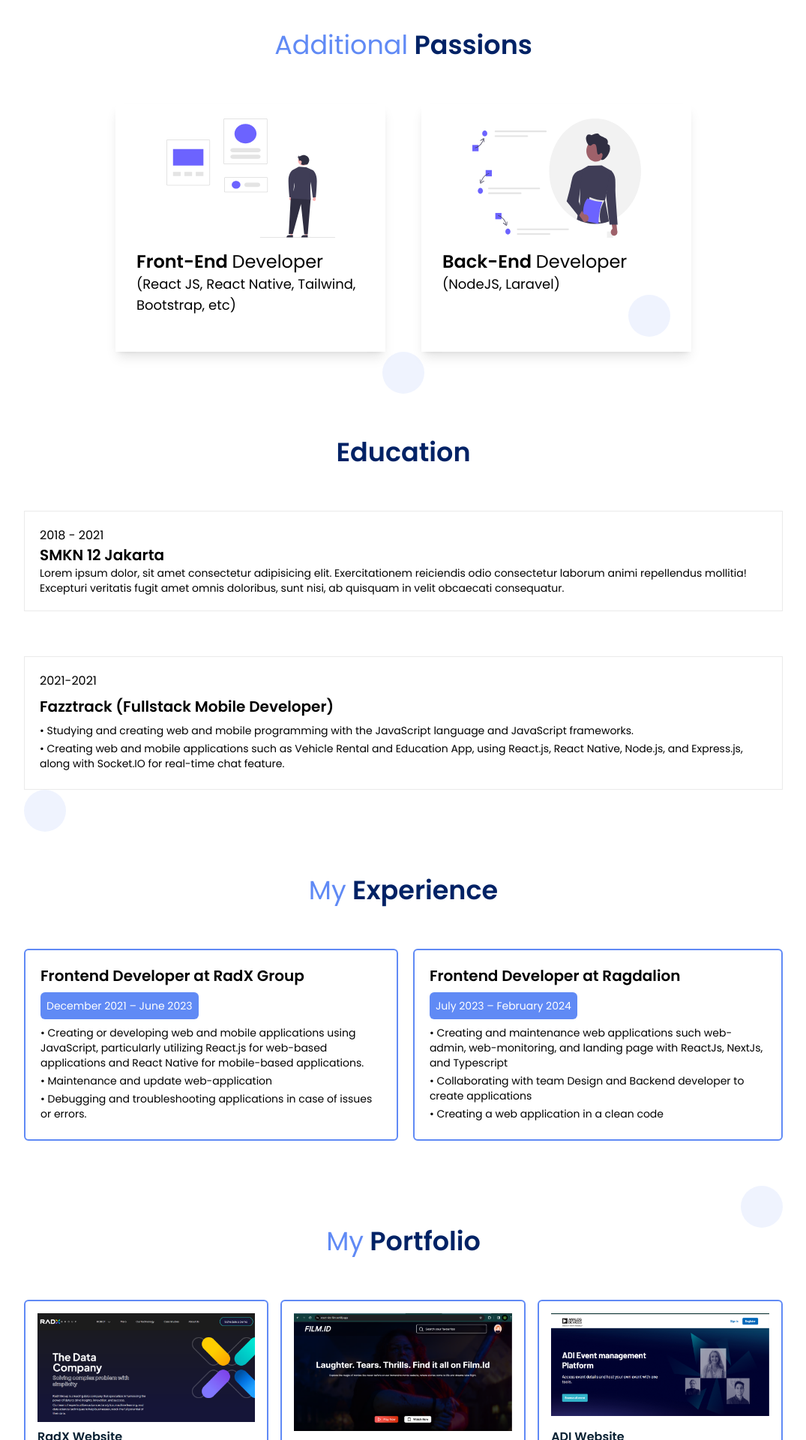
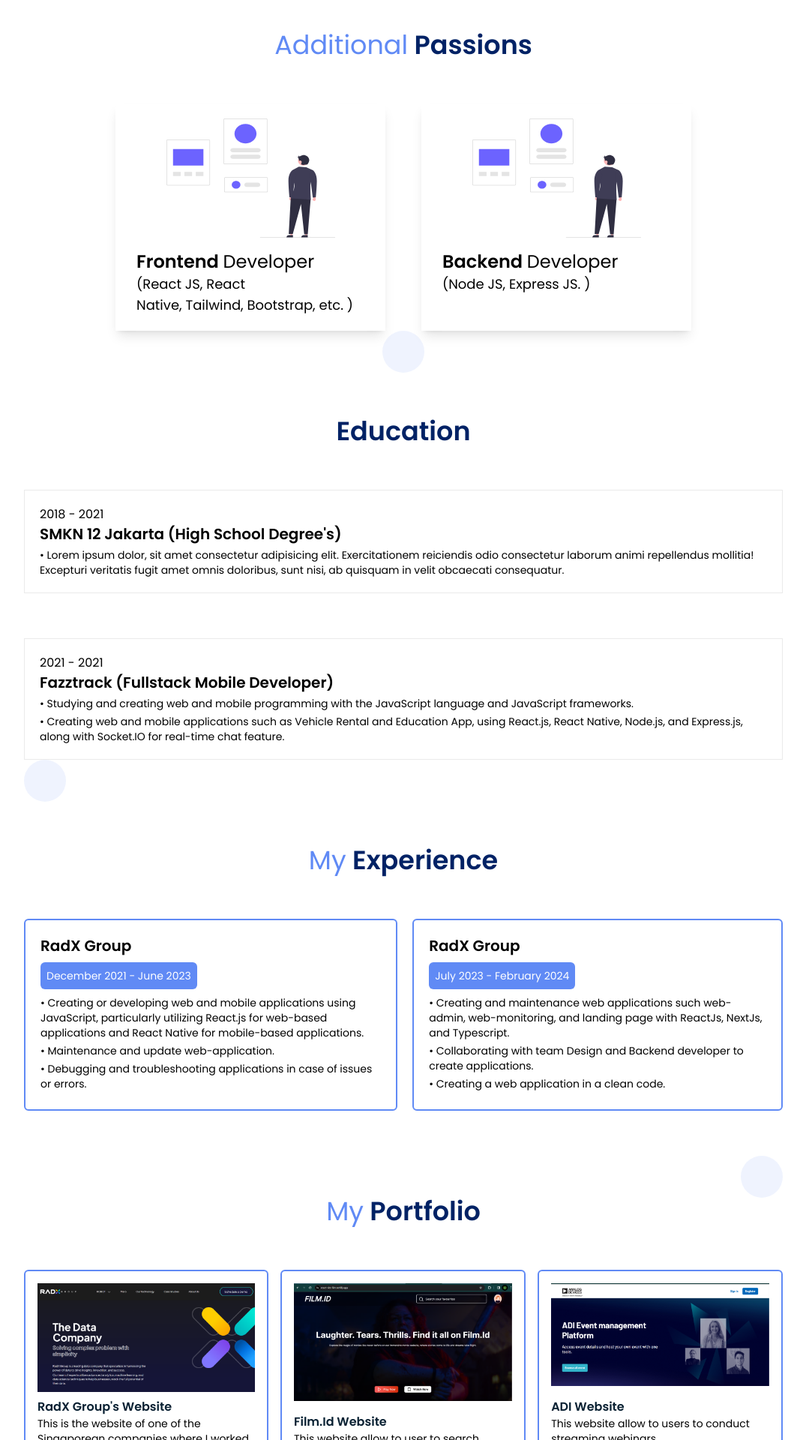
Before and after one commit to berlianstr/my-website, a React (Vite) app: page / in a window 1280 px wide. Shown: the part 580-2500 px from the top of the page at 75% size, without its empty margins (102-1177 px from the left). Built offline with nearby package versions, Linux system fonts and the light colour scheme.

Commit message:
used dummy data

```diff
--- a/package.json
+++ b/package.json
@@ -16,6 +16,7 @@
     "autoprefixer": "^10.4.16",
     "framer-motion": "^10.18.0",
     "lucide-react": "^0.308.0",
+    "moment": "^2.30.1",
     "postcss": "^8.4.33",
     "react": "^18.2.0",
     "react-dom": "^18.2.0",
--- /dev/null
+++ b/src/data/api/data-user.json
@@ -0,0 +1,105 @@
+{
+  "name": "Berlian Gymnastiar",
+  "phone": "085894775579",
+  "email": "berliangymnastiar@gmail.com",
+  "experience": [
+    {
+      "startDate": "12-01-2021",
+      "endDate": "06-01-2023",
+      "role": "Frontend Developer",
+      "company": "RadX Group",
+      "description": "",
+      "listJobDetails": [
+        "Creating or developing web and mobile applications using JavaScript, particularly utilizing React.js for web-based applications and React Native for mobile-based applications.",
+        "Maintenance and update web-application.",
+        "Debugging and troubleshooting applications in case of issues or errors."
+      ]
+    },
+    {
+      "startDate": "07-01-2023",
+      "endDate": "02-01-2024",
+      "role": "Frontend Developer",
+      "company": "RadX Group",
+      "description": "",
+      "listJobDetails": [
+        "Creating and maintenance web applications such web-admin, web-monitoring, and landing page with ReactJs, NextJs, and Typescript.",
+        "Collaborating with team Design and Backend developer to create applications.",
+        "Creating a web application in a clean code."
+      ]
+    }
+  ],
+  "education": [
+    {
+      "startDate": "2018",
+      "endDate": "2021",
+      "major": "High School Degree's",
+      "schoolName": "SMKN 12 Jakarta",
+      "location": "Indonesia",
+      "description": [
+        "Lorem ipsum dolor, sit amet consectetur adipisicing elit. Exercitationem reiciendis odio consectetur laborum animi repellendus mollitia! Excepturi veritatis fugit amet omnis doloribus, sunt nisi, ab quisquam in velit obcaecati consequatur."
+      ]
+    },
+    {
+      "startDate": "2021",
+      "endDate": "2021",
+      "major": "Fullstack Mobile Developer",
+      "schoolName": "Fazztrack",
+      "location": "Indonesia",
+      "description": [
+        "Studying and creating web and mobile programming with the JavaScript language and JavaScript frameworks.",
+        "Creating web and mobile applications such as Vehicle Rental and Education App, using React.js, React Native, Node.js, and Express.js, along with Socket.IO for real-time chat feature."
+      ]
+    }
+  ],
+  "skills": [
+    {
+      "name": "Frontend",
+      "stacks": ["React JS", "React Native", "Tailwind", "Bootstrap", "etc"],
+      "icon": ""
+    },
+    {
+      "name": "Backend",
+      "stacks": ["Node JS", "Express JS"]
+    }
+  ],
+  "certificate": [],
+  "portfolio": [
+    {
+      "startDate": "2023",
+      "endDate": "2023",
+      "name": "RadX Group's Website",
+      "description": "This is the website of one of the Singaporean companies where I worked. This is a website created using React JS, Tailwind CSS, and others.",
+      "imageUrl": "",
+      "linkUrl": "https://radx.sg/",
+      "linkGithub": "",
+      "tag": ["React", "Tailwind CSS"]
+    },
+    {
+      "startDate": "2023",
+      "endDate": "2023",
+      "name": "Film.Id Website",
+      "description": "This website allow to user to search movies they want to know about. They also can view the rating, and the who are the actors in the film.",
+      "imageUrl": "",
+      "linkUrl": "https://react-vite-film.netlify.app/",
+      "linkGithub": "https://github.com/berlianstr/react-vite-movie",
+      "tag": ["React", "Tailwind CSS", "Vite"]
+    },
+    {
+      "startDate": "2023",
+      "endDate": "2023",
+      "name": "ADI Event Management",
+      "description": "This website allow to users to conduct streaming webinars.",
+      "imageUrl": "",
+      "linkUrl": "https://webinar.analogdevices.events/",
+      "linkGithub": "",
+      "tag": [
+        "React",
+        "Tailwind CSS",
+        "Ant Design",
+        "Redux",
+        "Vonage",
+        "Firebase"
+      ]
+    }
+  ]
+}
--- a/src/pages/LandingPage/AdditionalPassions.tsx
+++ b/src/pages/LandingPage/AdditionalPassions.tsx
@@ -1,17 +1,24 @@
 import frontendImg from "@assets/images/svg/frontend.svg";
-import backendImg from "@assets/images/svg/backend.svg";
 import TextTitleSection from "@components/TextTitleSection";
 import BlueCircle from "@components/BlueCircle";
 import { Element } from "react-scroll";
 import { motion } from "framer-motion";
+import useLandingPageViewModel from "./LandingPageViewModel";
 import useGlobalHooks from "@hooks/GlobalHooks";
 
-export default function AdditionalPassions() {
+export default function AdditionalPassions({
+  model,
+}: {
+  model: ReturnType<typeof useLandingPageViewModel>;
+}) {
   const hooks = useGlobalHooks();
   return (
     <Element name="passions">
       <motion.div
-        style={{ scale: hooks.scaleProgress, opacity: hooks.opacityProgress }}
+        style={{
+          scale: hooks.scaleProgress,
+          opacity: hooks.opacityProgress,
+        }}
         ref={hooks.ref}
         className="flex flex-col gap-[60px] mb-3 last:mb-0"
       >
@@ -20,29 +27,30 @@ export default function AdditionalPassions() {
         </div>
         <TextTitleSection title1="Additional" title2="Passions" />
         <div className="flex md:flex-row flex-col justify-center gap-12">
-          <div className="bg-secondaryWhite max-w-[360px] w-full shadow-lg py-5 px-7">
+          {model.dataUser?.skills?.map((skill, index) => (
+            <div
+              className="bg-secondaryWhite max-w-[360px] w-full shadow-lg py-5 px-7"
+              key={index}
+            >
               <div className="flex justify-center">
                 <img src={frontendImg} className="max-w-60" alt="frontend" />
               </div>
               <p className="font-semibold md:text-2xl text-xl mt-4">
-              Front-End <span className="font-normal">Developer</span>
+                {skill.name} <span className="font-normal">Developer</span>
               </p>
               <p className="md:text-lg text-base">
-              (React JS, React Native, Tailwind, Bootstrap, etc)
+                (
+                {skill.stacks.map((stack, stackIndex) => (
+                  <span key={stackIndex}>
+                    {stack}
+                    {stackIndex === skill.stacks.length - 1 ? "." : ","}
+                    &nbsp;
+                  </span>
+                ))}
+                )
               </p>
             </div>
-          <div className="bg-secondaryWhite md:max-w-[360px] w-full shadow-lg py-5 px-7">
-            <div className="flex justify-center">
-              <img src={backendImg} className="max-w-60" alt="backend" />
-            </div>
-            <p className="font-semibold md:text-2xl text-xl mt-4">
-              Back-End <span className="font-normal">Developer</span>
-            </p>
-            <p className="md:text-lg text-base">(NodeJS, Laravel)</p>
-            <div className="flex justify-end">
-              <BlueCircle />
-            </div>
-          </div>
+          ))}
         </div>
       </motion.div>
     </Element>
--- a/src/pages/LandingPage/Education.tsx
+++ b/src/pages/LandingPage/Education.tsx
@@ -1,15 +1,23 @@
 import BlueCircle from "@components/BlueCircle";
 import TextTitleSection from "@components/TextTitleSection";
-import useGlobalHooks from "@hooks/GlobalHooks";
 import { motion } from "framer-motion";
 import { Element } from "react-scroll";
+import useLandingPageViewModel from "./LandingPageViewModel";
+import useGlobalHooks from "@hooks/GlobalHooks";
 
-export default function Education() {
+export default function Education({
+  model,
+}: {
+  model: ReturnType<typeof useLandingPageViewModel>;
+}) {
   const hooks = useGlobalHooks();
   return (
     <Element name="education">
       <motion.div
-        style={{ scale: hooks.scaleProgress, opacity: hooks.opacityProgress }}
+        style={{
+          scale: hooks.scaleProgress,
+          opacity: hooks.opacityProgress,
+        }}
         ref={hooks.ref}
         className="flex flex-col  gap-[60px] mb-3 last:mb-0"
       >
@@ -18,33 +26,23 @@ export default function Education() {
         </div>
         <TextTitleSection title2="Education" />
         <div className="contents">
-          <div className="box">
-            <h4>2018 - 2021</h4>
-            <label className="font-semibold text-xl">SMKN 12 Jakarta</label>
-            <p className="text-sm">
-              Lorem ipsum dolor, sit amet consectetur adipisicing elit.
-              Exercitationem reiciendis odio consectetur laborum animi
-              repellendus mollitia! Excepturi veritatis fugit amet omnis
-              doloribus, sunt nisi, ab quisquam in velit obcaecati consequatur.
-            </p>
-          </div>
-          <div className="box flex flex-col gap-2">
-            <h4>2021-2021</h4>
-            <label className="font-semibold text-xl">
-              Fazztrack (Fullstack Mobile Developer)
-            </label>
-            <ul>
-              <li className="text-sm mb-1">
-                • Studying and creating web and mobile programming with the
-                JavaScript language and JavaScript frameworks.
-              </li>
-              <li className="text-sm mb-1">
-                • Creating web and mobile applications such as Vehicle Rental
-                and Education App, using React.js, React Native, Node.js, and
-                Express.js, along with Socket.IO for real-time chat feature.
-              </li>
-            </ul>
-          </div>
+          {model.dataUser?.education?.map((item, index) => {
+            return (
+              <div className="box" key={index}>
+                <h4>
+                  {item.startDate} - {item.endDate}
+                </h4>
+                <label className="font-semibold text-xl">
+                  {item.schoolName} ({item.major})
+                </label>
+                {item.description?.map((desc, idx) => (
+                  <p className="text-sm mt-1" key={idx}>
+                    • {desc}
+                  </p>
+                ))}
+              </div>
+            );
+          })}
         </div>
       </motion.div>
     </Element>
--- a/src/pages/LandingPage/LandingPage.tsx
+++ b/src/pages/LandingPage/LandingPage.tsx
@@ -2,18 +2,20 @@
 import AdditionalPassions from "./AdditionalPassions";
 import Education from "./Education";
 import HeroSection from "./HeroSection";
+import useLandingPageViewModel from "./LandingPageViewModel";
 import PortfolioSection from "./PortfolioSection";
 import WorkExperienceSection from "./WorkExperienceSection";
 
 export default function LandingPage() {
+  const model = useLandingPageViewModel();
   return (
     <div className="mt-11 lg:px-[134px] md:px-20 px-7 flex flex-col  overflow-hidden">
-      <HeroSection />
+      <HeroSection model={model} />
       {/* <AboutSection /> */}
-      <AdditionalPassions />
-      <Education />
-      <WorkExperienceSection />
-      <PortfolioSection />
+      <AdditionalPassions model={model} />
+      <Education model={model} />
+      <WorkExperienceSection model={model} />
+      <PortfolioSection model={model} />
     </div>
   );
 }
--- /dev/null
+++ b/src/pages/LandingPage/LandingPageViewModel.tsx
@@ -0,0 +1,57 @@
+import { useEffect, useState } from "react";
+import dummyUser from "../../data/api/data-user.json";
+
+interface IExperienceProps {
+  startDate: string;
+  endDate: string;
+  role: string;
+  company: string;
+  description: string;
+  listJobDetails: string[];
+}
+
+interface IPortfolioProps {
+  startDate: string;
+  endDate: string;
+  name: string;
+  description: string;
+  imageUrl: string;
+  linkUrl: string;
+  linkGithub: string;
+  tag: string[];
+}
+
+export interface IEducationProps {
+  startDate: string;
+  endDate: string;
+  major: string;
+  schoolName: string;
+  location: string;
+  description: string[];
+}
+export interface ISkillsProps {
+  name: string;
+  stacks: string[];
+}
+
+export interface IDataUserProps {
+  name: string;
+  phone: string;
+  email: string;
+  skills: ISkillsProps[];
+  experience: IExperienceProps[];
+  education: IEducationProps[];
+  certificate: any[];
+  portfolio: IPortfolioProps[];
+}
+
+export default function useLandingPageViewModel() {
+  const [dataUser, setDataUser] = useState<IDataUserProps>();
+  useEffect(() => {
+    setDataUser(dummyUser);
+  }, [dummyUser]);
+
+  return {
+    dataUser,
+  };
+}
--- a/src/pages/LandingPage/PortfolioSection.tsx
+++ b/src/pages/LandingPage/PortfolioSection.tsx
@@ -7,8 +7,13 @@ import { Element } from "react-scroll";
 import useGlobalHooks from "@hooks/GlobalHooks";
 import { motion } from "framer-motion";
 import ContainerCard from "@components/Cards/ContainerCard";
+import useLandingPageViewModel from "./LandingPageViewModel";
 
-export default function PortfolioSection() {
+export default function PortfolioSection({
+  model,
+}: {
+  model: ReturnType<typeof useLandingPageViewModel>;
+}) {
   const hooks = useGlobalHooks();
   return (
     <Element name="portfolio">
@@ -23,17 +28,16 @@ export default function PortfolioSection() {
             <img src={radxImg} className="w-fit" alt="radx" />
             <div>
               <label className="font-semibold text-textBlue">
-                RadX Website
+                {model.dataUser?.portfolio[0]?.name}
               </label>
               <p className="text-sm">
-                This is the website of one of the Singaporean companies where I
-                worked. This is a website created using React JS, Tailwind CSS,
-                and others.
+                {model.dataUser?.portfolio[0]?.description}
               </p>
             </div>
             <div className="flex flex-wrap gap-2">
-              <Tag title="React" />
-              <Tag title="Tailwind CSS" />
+              {model.dataUser?.portfolio[0]?.tag.map((item, index) => (
+                <Tag title={item} key={index} />
+              ))}
             </div>
             <div className="flex gap-3">
               <div className="relative h-14 w-20">
@@ -104,6 +108,7 @@ export default function PortfolioSection() {
               <Tag title="Ant Design" />
               <Tag title="Redux" />
               <Tag title="Vonage" />
+              <Tag title="Firebase" />
             </div>
             <div className="flex gap-3">
               <div className="relative h-14 w-20">
--- a/src/pages/LandingPage/WorkExperienceSection.tsx
+++ b/src/pages/LandingPage/WorkExperienceSection.tsx
@@ -1,16 +1,25 @@
 import BlueCircle from "@components/BlueCircle";
 import ContainerCard from "@components/Cards/ContainerCard";
 import TextTitleSection from "@components/TextTitleSection";
-import useGlobalHooks from "@hooks/GlobalHooks";
 import { motion } from "framer-motion";
 import { Element } from "react-scroll";
+import useLandingPageViewModel from "./LandingPageViewModel";
+import useGlobalHooks from "@hooks/GlobalHooks";
+import moment from "moment";
 
-export default function WorkExperienceSection() {
+export default function WorkExperienceSection({
+  model,
+}: {
+  model: ReturnType<typeof useLandingPageViewModel>;
+}) {
   const hooks = useGlobalHooks();
   return (
     <Element name="experience">
       <motion.div
-        style={{ scale: hooks.scaleProgress, opacity: hooks.opacityProgress }}
+        style={{
+          scale: hooks.scaleProgress,
+          opacity: hooks.opacityProgress,
+        }}
         ref={hooks.ref}
         className="flex flex-col gap-[60px]"
       >
@@ -19,54 +28,24 @@ export default function WorkExperienceSection() {
         </div>
         <TextTitleSection title1="My" title2="Experience" />
         <div className="flex flex-grow  md:flex-nowrap flex-wrap gap-5">
-          <ContainerCard className="w-fit">
-            <label className="font-semibold text-xl">
-              Frontend Developer at RadX Group
-            </label>
+          {model.dataUser?.experience?.map((item, index) => (
+            <ContainerCard className="w-fit" key={index}>
+              <label className="font-semibold text-xl">{item.company}</label>
               <div className="bg-secondaryBlue w-fit text-white rounded-md h-auto p-2 text-sm">
-              December 2021 – June 2023
+                {moment(item.startDate).format("MMMM YYYY")} -{" "}
+                {moment(item.endDate).format("MMMM YYYY")}
               </div>
               <div>
                 <ul>
-                <li className="text-sm mb-1">
-                  • Creating or developing web and mobile applications using
-                  JavaScript, particularly utilizing React.js for web-based
-                  applications and React Native for mobile-based applications.
+                  {item.listJobDetails?.map((job, index) => (
+                    <li className="text-sm mb-1" key={index}>
+                      • {job}
                     </li>
-                <li className="text-sm mb-1">
-                  • Maintenance and update web-application
-                </li>
-                <li className="text-sm mb-1">
-                  • Debugging and troubleshooting applications in case of issues
-                  or errors.
-                </li>
+                  ))}
                 </ul>
               </div>
             </ContainerCard>
-          <ContainerCard className="w-fit">
-            <label className="font-semibold text-xl">
-              Frontend Developer at Ragdalion
-            </label>
-            <div className="bg-secondaryBlue w-fit text-white rounded-md h-auto p-2 text-sm">
-              July 2023 – February 2024
-            </div>
-            <div>
-              <ul>
-                <li className="text-sm mb-1">
-                  • Creating and maintenance web applications such web-admin,
-                  web-monitoring, and landing page with ReactJs, NextJs, and
-                  Typescript
-                </li>
-                <li className="text-sm mb-1">
-                  • Collaborating with team Design and Backend developer to
-                  create applications
-                </li>
-                <li className="text-sm mb-1">
-                  • Creating a web application in a clean code
-                </li>
-              </ul>
-            </div>
-          </ContainerCard>
+          ))}
         </div>
         <div className="flex justify-end">
           <BlueCircle />
```
Also changed, not shown: src/pages/LandingPage/HeroSection.tsx (+7 -3 lines), 1 other file (tests, documents, lock files or other folders). Lines whose indentation alone changed are shown as unchanged.
